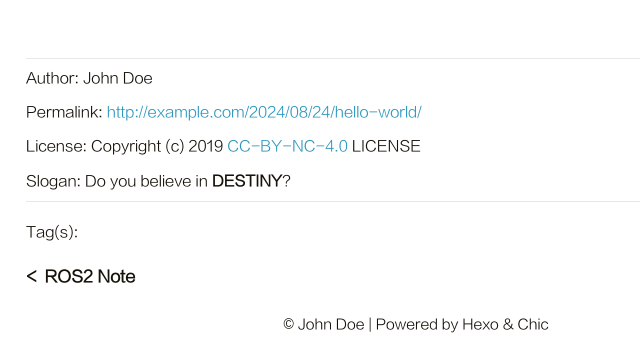
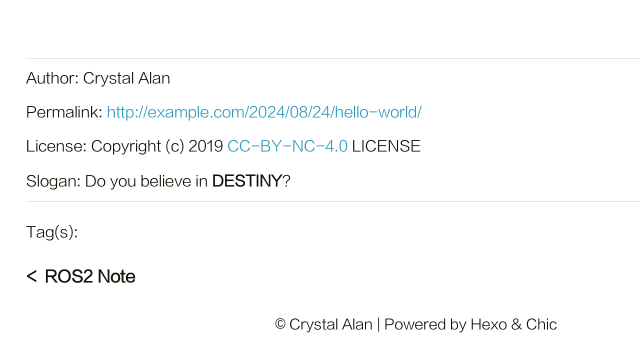
Before and after one commit to crystalalan/crystalalan.github.io, a plain HTML site: page 2024/08/24/hello-world/index.html in a window 1280 px wide. Shown: the part 1109-1463 px from the top of the page, 224-864 px from the left. Drawn offline with Linux system fonts and the light colour scheme.

Commit message:
Site updated: 2024-08-24 21:06:15

```diff
--- a/2024/08/24/hello-world/index.html
+++ b/2024/08/24/hello-world/index.html
@@ -7,7 +7,7 @@
       content="width=device-width, initial-scale=1.0, maximum-scale=1.0, minimum-scale=1.0">
 <meta http-equiv="X-UA-Compatible" content="ie=edge">
 
-    <meta name="author" content="John Doe">
+    <meta name="author" content="Crystal Alan">
 
 
 
@@ -200,7 +200,7 @@
 
                 <div class="post-meta">
 
-                        Author: <a itemprop="author" rel="author" href="/">John Doe</a>
+                        Author: <a itemprop="author" rel="author" href="/">Crystal Alan</a>
 
 
 
@@ -235,7 +235,7 @@
 
                     <p class="copyright-item">
                         <span>Author:</span>
-                        <span>John Doe</span>
+                        <span>Crystal Alan</span>
                     </p>
 
 
@@ -286,7 +286,7 @@
             </div>
             <footer id="footer" class="footer">
     <div class="copyright">
-        <span>© John Doe | Powered by <a href="https://hexo.io" target="_blank">Hexo</a> & <a href="https://github.com/Siricee/hexo-theme-Chic" target="_blank">Chic</a></span>
+        <span>© Crystal Alan | Powered by <a href="https://hexo.io" target="_blank">Hexo</a> & <a href="https://github.com/Siricee/hexo-theme-Chic" target="_blank">Chic</a></span>
     </div>
 </footer>
 
```
Also changed, not shown: 2024/08/24/ROS2-Note/index.html (+4 -4 lines), archives/2024/08/index.html (+2 -2 lines), archives/2024/index.html (+2 -2 lines), archives/index.html (+2 -2 lines), index.html (+2 -2 lines).
